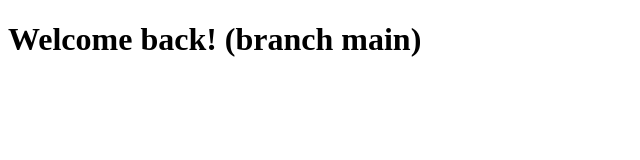
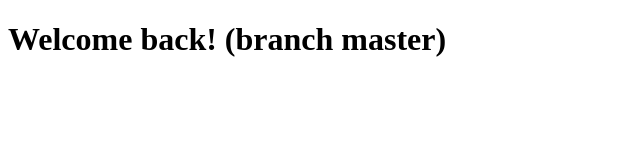
Before and after one commit to sh5623/practice_react, a React (Create React App) app: page / in a window 1280 px wide. Shown: the top 160 px of the page, without its empty margins (0-640 px from the left). Built offline with nearby package versions, Linux system fonts and the light colour scheme.

Commit message:
update branch master

```diff
--- a/src/App.js
+++ b/src/App.js
@@ -1,7 +1,7 @@
 function App() {
   return (
     <div>
-      <h1>Welcome back! (branch main)</h1>
+      <h1>Welcome back! (branch master)</h1>
     </div>
   );
 }
```
